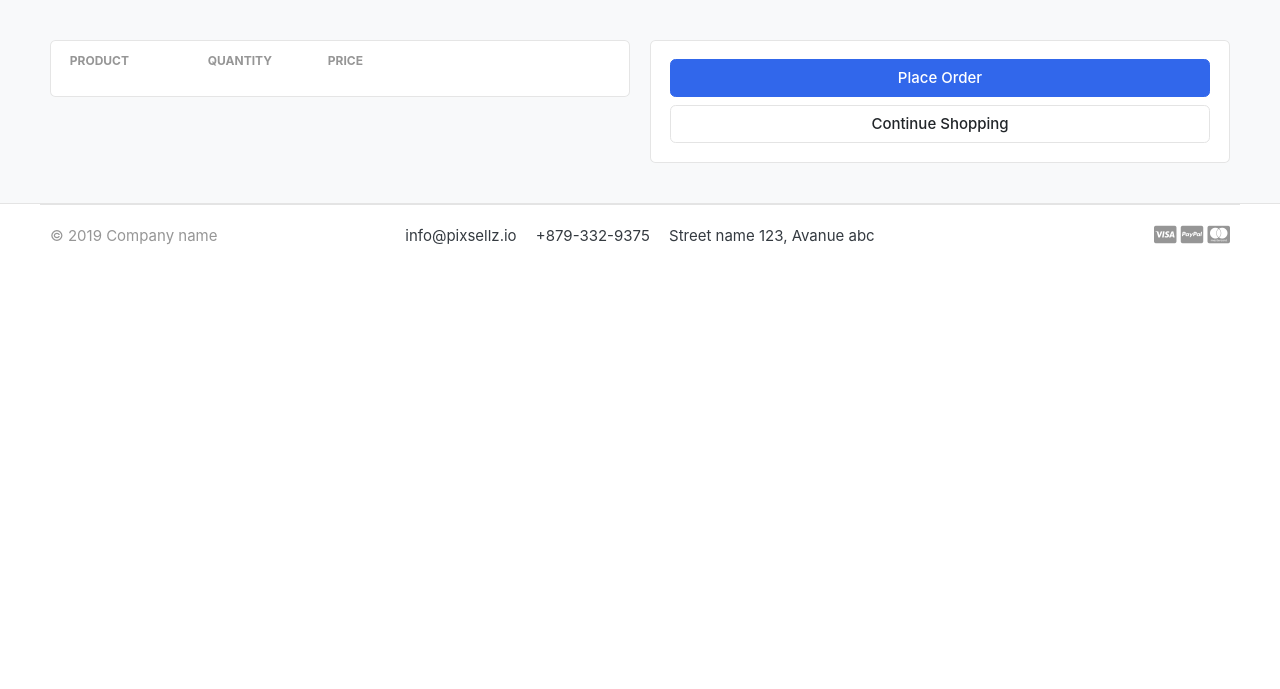
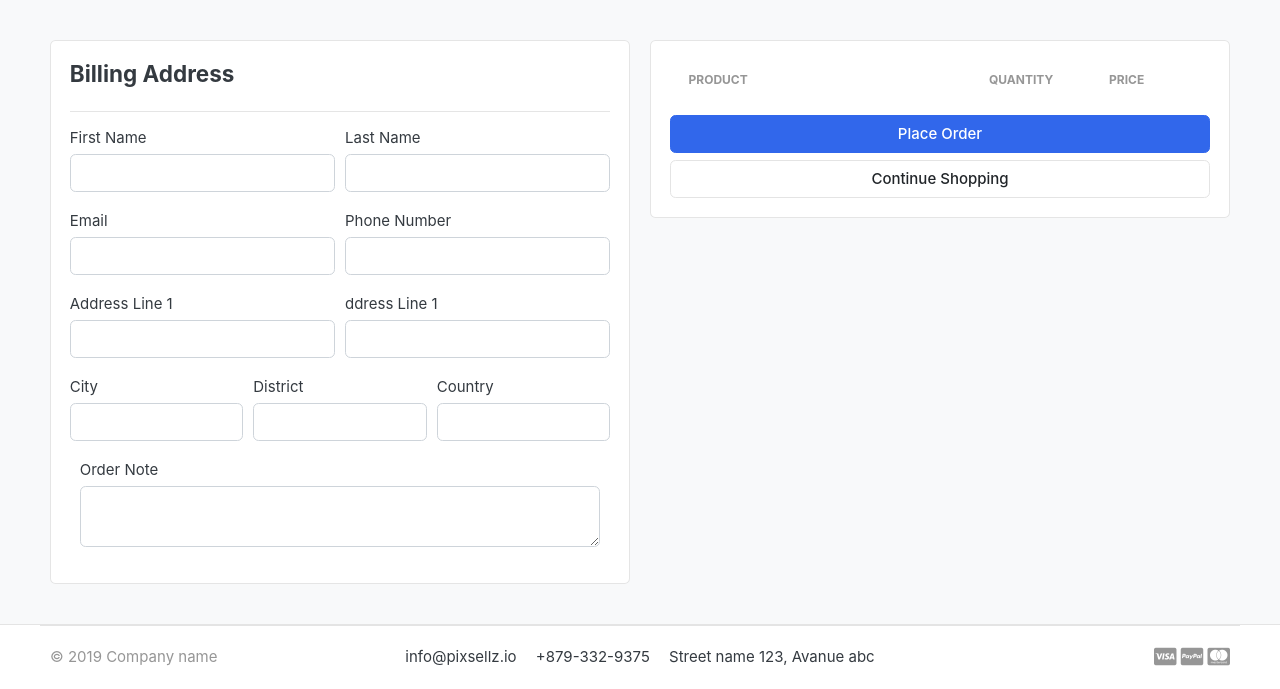
Before and after one commit to hydrochlo/GreatKart, a Django app: page /cart/checkout/ in a window 1280 px wide. Shown: the part 118-807 px from the top of the page. Before the commit the page ends 363 px from the top, so only its background shows below. Run offline with Django 5.2, Linux system fonts and the light colour scheme; data that the repository does not hold is empty; some libraries are stand-ins or nearby versions; some web fonts are replaced.

Commit message:
requirments.txt file added

```diff
--- a/carts/views.py
+++ b/carts/views.py
@@ -126,5 +126,29 @@ def remove_cart_item(request, product_id, cart_item_id):
     return redirect('cart')
 
 
-def checkout(request):
-    return render(request, 'store/checkout.html')
+def checkout(request, total=0, quantity=0, cart_items=None):
+    try:
+        tax = 0
+        grand_total = 0
+        cart = Cart.objects.get(cart_id=_cart_id(request))
+        cart_items = CartItem.objects.filter(cart=cart, is_active=True)
+        if cart_items:
+            for cart_item in cart_items:
+                total += (cart_item.product.price * cart_item.quantity)
+                quantity += cart_item.quantity
+                tax = (2 * total)/100
+                grand_total = total + tax
+        else:
+            tax = 0
+            grand_total = 0
+    except ObjectDoesNotExist:
+        pass
+
+    context = {
+        'total': total,
+        'quantitly': quantity,
+        'cart_items': cart_items,
+        'grand_total': grand_total,
+        'tax': tax,
+    }
+    return render(request, 'store/checkout.html', context)
--- /dev/null
+++ b/requirments.txt
@@ -0,0 +1,6 @@
+asgiref==3.12.1
+Django==6.1.1
+pillow==12.3.0
+pytz==2026.3.post1
+sqlparse==0.6.0
+tzdata==2026.4
--- a/templates/store/checkout.html
+++ b/templates/store/checkout.html
@@ -11,13 +11,74 @@
 <div class="row">
 	<aside class="col-lg-6">
 <div class="card">
+	<div class="card-body">
+		<h4 class="card-title mb-4">Billing Address</h4> <hr>
+		<form action="">
+			<div class="form-row">
+				<div class="col form-group">
+					<label for="">First Name</label>
+					<input type="text" name="first_name" class="form-control" required>
+				</div>
+				<div class="col form-group">
+					<label for="">Last Name</label>
+					<input type="text" name="last_name" class="form-control" required>
+				</div>
+			</div>
+			<div class="form-row">
+				<div class="col form-group">
+					<label for="">Email</label>
+					<input type="email" name="email" class="form-control" required>
+				</div>
+				<div class="col form-group">
+					<label for="">Phone Number</label>
+					<input type="text" name="phone" class="form-control" required>
+				</div>
+			</div>
+			<div class="form-row">
+				<div class="col form-group">
+					<label for="">Address Line 1</label>
+					<input type="text" name="address_line_1" class="form-control" required>
+				</div>
+				<div class="col form-group">
+					<label for="">ddress Line 1</label>
+					<input type="text" name="address_line_2" class="form-control">
+				</div>
+			</div>
+			<div class="form-row">
+				<div class="col form-group">
+					<label for="">City</label>
+					<input type="text" name="city" class="form-control" required>
+				</div>
+				<div class="col form-group">
+					<label for="">District</label>
+					<input type="text" name="district" class="form-control">
+				</div>
+				<div class="col form-group">
+					<label for="">Country</label>
+					<input type="text" name="country" class="form-control">
+				</div>
+
+			</div>
+			<div class="col form-group">
+					<label for="">Order Note</label>
+					<textarea name="order_note" rows="2" class="form-control"></textarea>
+			</div>
+		</form>
+
+	</div>
+</div> <!-- card.// -->
+
+	</aside> <!-- col.// -->
+	<aside class="col-lg-6">
+
+		<div class="card">
+		<div class="card-body">
 			<table class="table table-borderless table-shopping-cart">
 				<thead class="text-muted">
 					<tr class="small text-uppercase">
 						<th scope="col">Product</th>
 						<th scope="col" width="120">Quantity</th>
 						<th scope="col" width="120">Price</th>
-				<th scope="col" class="text-right" width="200"> </th>
 					</tr>
 				</thead>
 
@@ -41,22 +102,8 @@
 							</td>
 							<td>
 								<!-- col.// -->
-									<div class="col">
-										<div class="input-group input-spinner">
-											<div class="input-group-prepend">
-												<a href="{% url 'remove_cart' cart_item.product.id cart_item.id %}" class="btn btn-light" type="button" id="button-plus"> <i class="fa fa-minus"></i> </a>
-											</div>
-											<input type="text" class="form-control"  value="{{ cart_item.quantity }}">
-											<div class="input-group-append">
-												<form action="{% url 'add_cart' cart_item.product.id %}" method="POST">
-													{% csrf_token %}
-													{% for item in cart_item.variations.all %}
-														<input type="hidden" name="{{ item.variation_category | lower }}" value="{{ item.variation_value | capfirst }}">
-													{% endfor %}
-														<button class="btn btn-light" type="submit" id="button-minus"> <i class="fa fa-plus"></i> </button>
-												</form>
-											</div>
-										</div> <!-- input-group.// -->
+								<div class="col align-center">
+									<label for=""> {{ cart_item.quantity }} </label>
 								</div> <!-- col.// -->
 							</td>
 							<td>
@@ -65,21 +112,11 @@
 									<small class="text-muted"> ${{ cart_item.product.price }} each </small>
 								</div> <!-- price-wrap .// -->
 							</td>
-					<td class="text-right">
-					<a href="{% url 'remove_cart_item' cart_item.product.id cart_item.id %}" onclick="return confirm('Are you sure you want to delete this item?')" class="btn btn-danger"> Remove</a>
-					</td>
 						</tr>
 					{% endfor %}
 
 				</tbody>
 			</table>
-</div> <!-- card.// -->
-
-	</aside> <!-- col.// -->
-	<aside class="col-lg-6">
-
-		<div class="card">
-		<div class="card-body">
 			<a href="{% url 'checkout' %}" class="btn btn-primary btn-block"> Place Order </a>
 			<a href="{% url 'store' %}" class="btn btn-light btn-block">Continue Shopping</a>
 		</div> <!-- card-body.// -->
```
Lines whose indentation alone changed are shown as unchanged.
